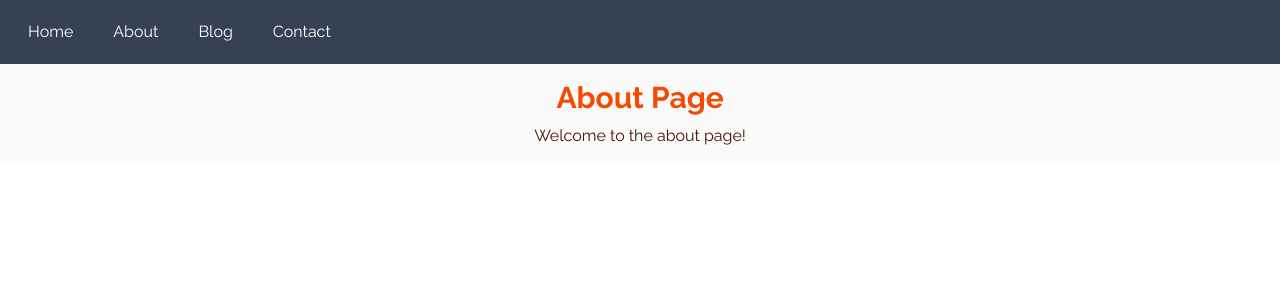
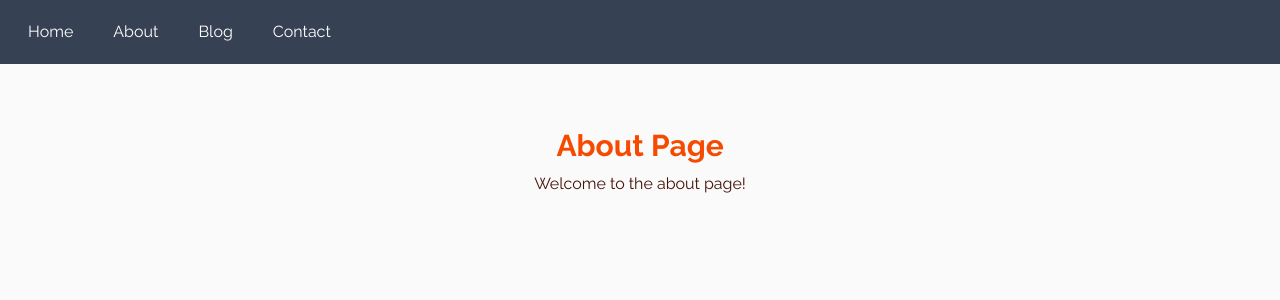
Before and after one commit to Cleg83/cleg83_website, a React (Vite) app in the folder cleg83_website/: page /about in a window 1280 px wide. Shown: the top 300 px of the page. Built offline with nearby package versions, Linux system fonts and the light colour scheme.

Commit message:
Add content container to pad content in lince with other pages

```diff
--- a/cleg83_website/src/pages/About.jsx
+++ b/cleg83_website/src/pages/About.jsx
@@ -1,6 +1,6 @@
 export default function About() {
   return (
-    <div className="w-full p-4">
+    <div className="w-full min-h-screen pt-16">
       <h1 className="text-3xl font-bold text-orange-600">About Page</h1>
       <p className="mt-2 text-orange-950">Welcome to the about page!</p>
     </div>
```
